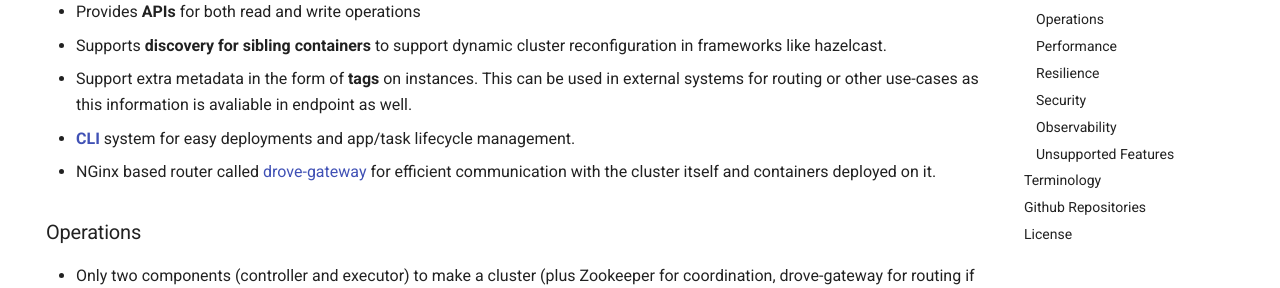
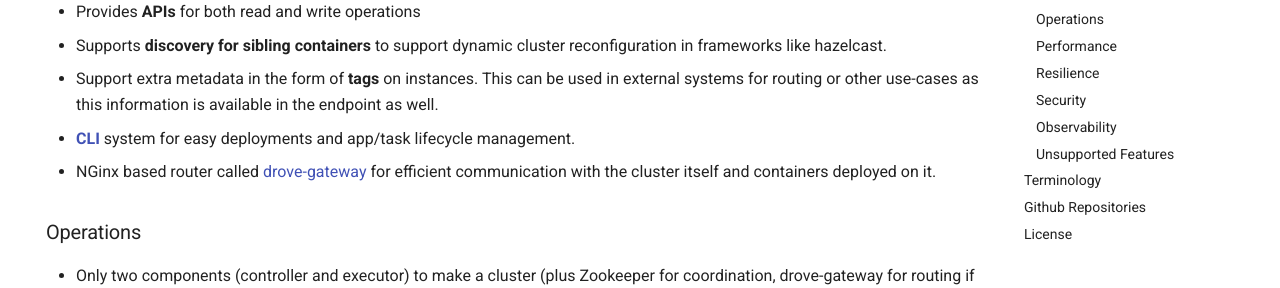
Before and after one commit to PhonePe/drove-orchestrator, an MkDocs documentation site: the page built from docs/docs/index.md, in a window 1280 px wide and 900 px high, scrolled down 863 px. Shown: the part 191-479 px from the top of the window. Built offline with MkDocs 1.6.1 and Material for MkDocs 9.7.7, drawn with Linux system fonts in a browser that asks for light colours; plug-ins that fetch from the network failed and are left out; comment, search, counter and statistics services are not loaded.

Commit message:
fix(docs): `available` typo

```diff
--- a/docs/docs/index.md
+++ b/docs/docs/index.md
@@ -21,7 +21,7 @@ The following sections go over the features.
 * Provides a functional read-only web-based console for checking cluster, application, task and instance states, log streaming etc.
 * Provides **APIs** for both read and write operations
 * Supports **discovery for sibling containers** to support dynamic cluster reconfiguration in frameworks like hazelcast.
-* Support extra metadata in the form of **tags** on instances. This can be used in external systems for routing or other use-cases as this information is avaliable in endpoint as well.
+* Support extra metadata in the form of **tags** on instances. This can be used in external systems for routing or other use-cases as this information is available in the endpoint as well.
 * [**CLI**](https://github.com/PhonePe/drove-cli) system for easy deployments and app/task lifecycle management.
 * NGinx based router called [drove-gateway](https://github.com/PhonePe/drove-gateway) for efficient communication with the cluster itself and containers deployed on it.
 
```
